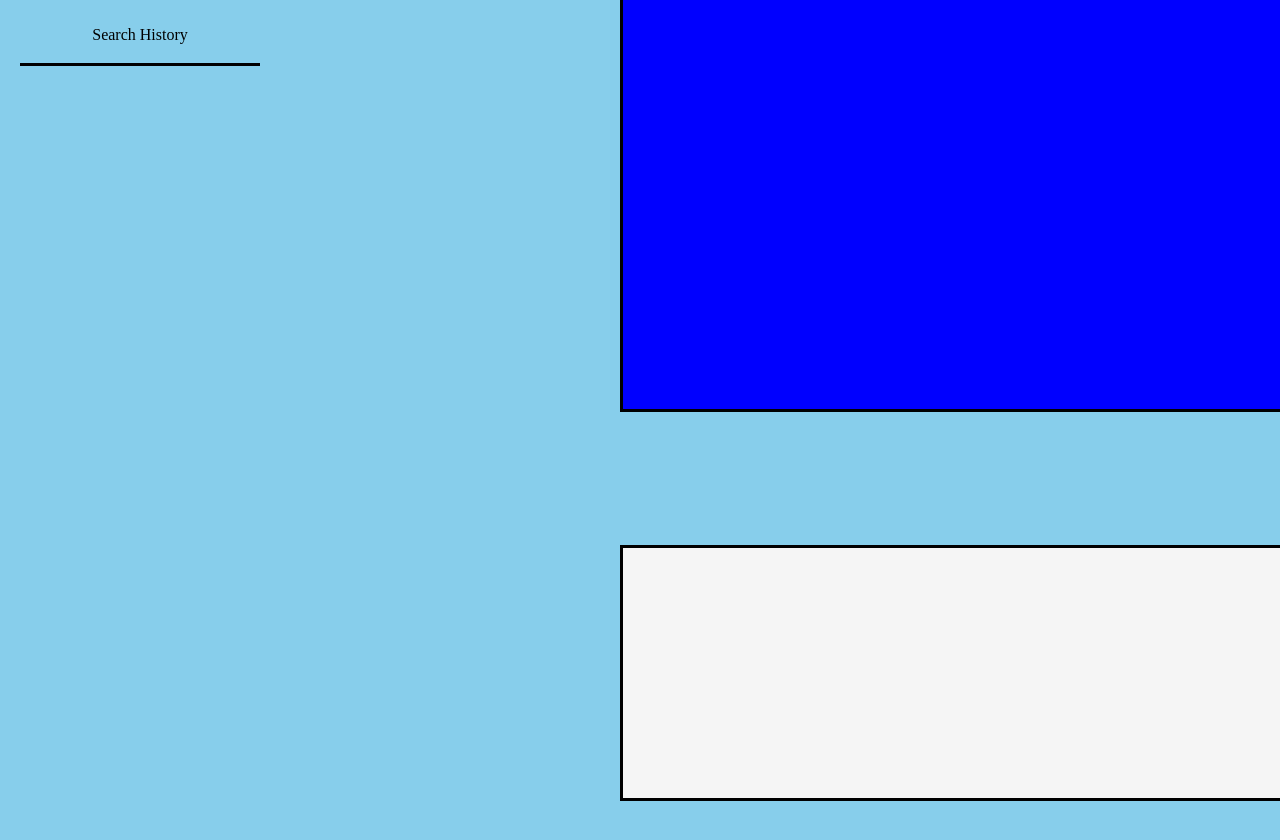
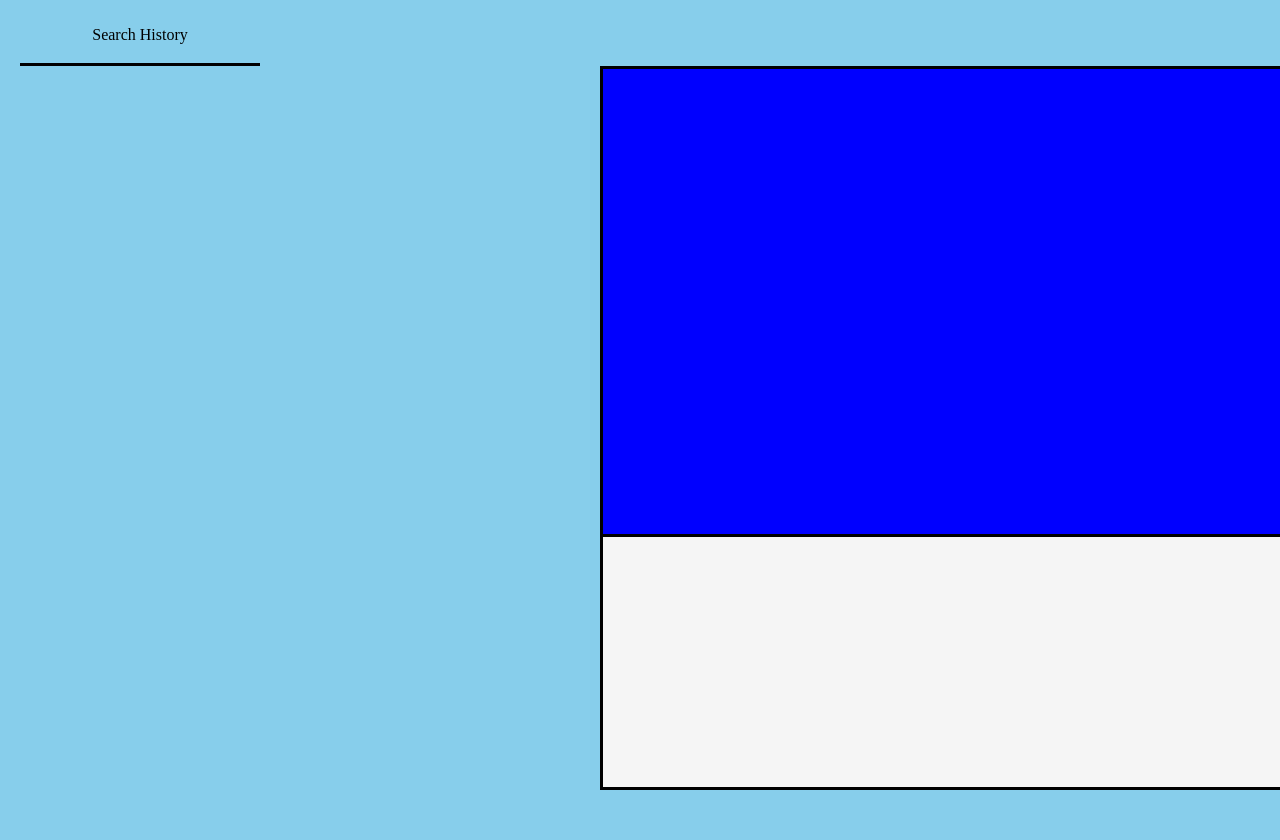
Before and after one commit to jreeve65/Weather-Dashboard, a plain HTML site: page index.html in a window 1280 px wide. Shown: the part 166-1006 px from the top of the page. After the commit the page ends 956 px from the top, so only its background shows below. Drawn offline with Linux system fonts and the light colour scheme.

Commit message:
changed some css styling

```diff
--- a/assets/css/stylesheet.css
+++ b/assets/css/stylesheet.css
@@ -41,8 +41,8 @@ label h3{
     margin:5px;
 }
 .current-weather{
-    position: relative;
-    top:-180px;
+    position: absolute;
+    top:100 px;
     left:500px;
     display: inline-flex;
     height: 400px;
@@ -77,8 +77,8 @@ label h3{
 }
 #forcast{
     background-color: whitesmoke;
-    position: relative;
-    top: -50px;
+    position: absolute;
+    top: 700px;
     left:600px;
     height:250px;
     width: 1120px;
```
